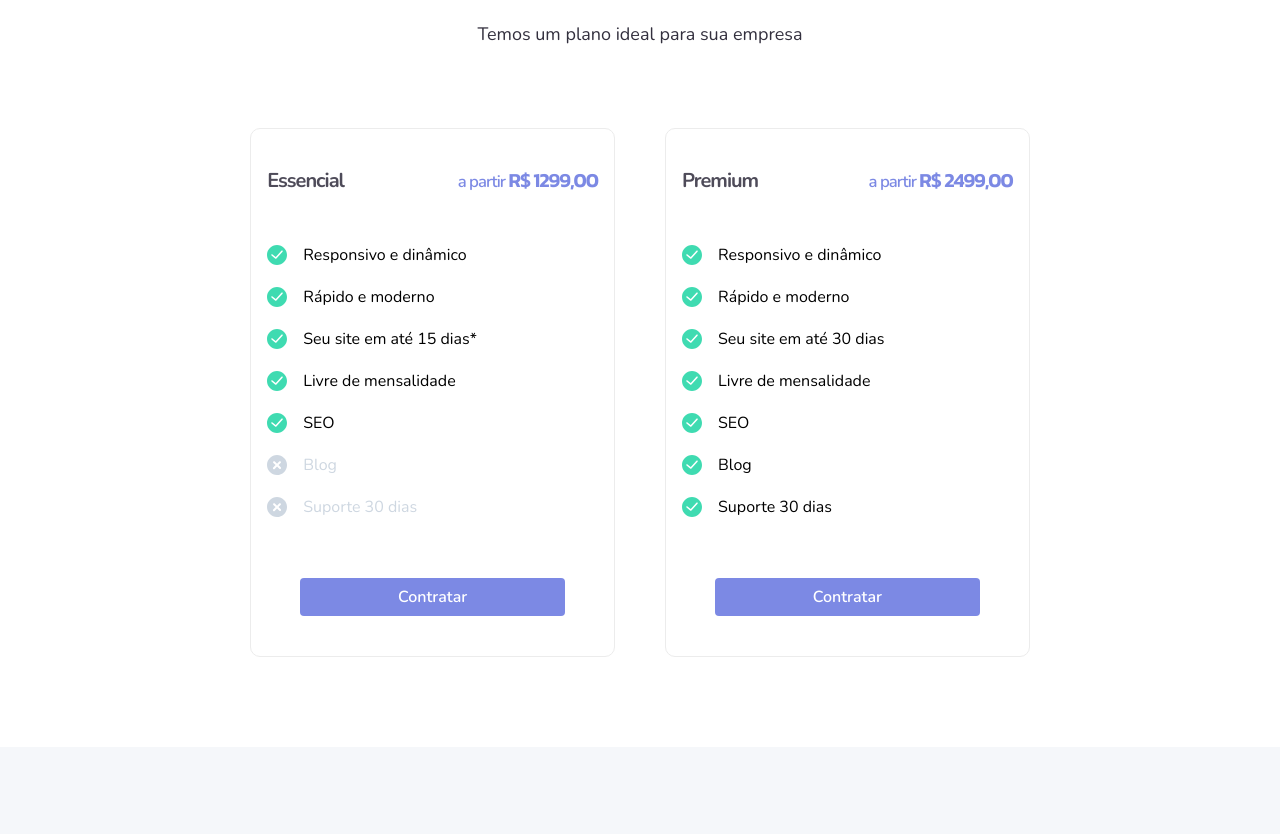
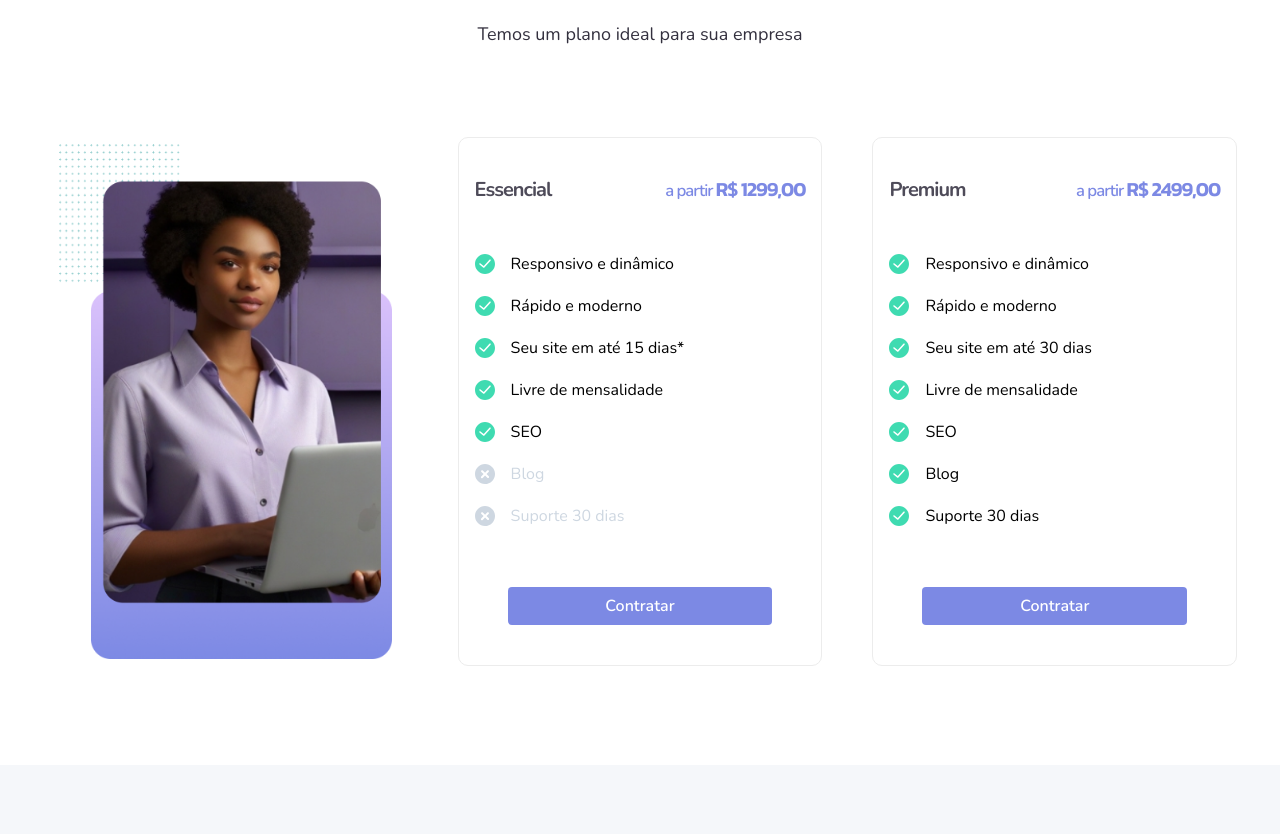
Before and after one commit to wagstalos/projeto-wpsgames, a website: page index.html in a window 1280 px wide. Shown: the part 3650-4484 px from the top of the page. Drawn offline with nearby package versions, Linux system fonts and the light colour scheme.

Commit message:
📦 NEW: new imagem

```diff
--- a/index.html
+++ b/index.html
@@ -505,6 +505,10 @@
       <p class="text-center">Temos um plano ideal para sua empresa </p>
 
       <div class="box-container d-flex">
+        <div class="box" data-aos="fade-up" data-aos-duration="1000" style="border: none;">
+          <img src="assets/imagem-price.png" alt="mulher com laptop" loading="lazy">
+
+        </div>
 
         <div class="box" data-aos="fade-up" data-aos-duration="1000">
           <div class="d-flex-price">
```
Also changed, not shown: assets/ico/favicon.ico (deleted), assets/ico/icone.png, assets/imagem-price.png (added).
